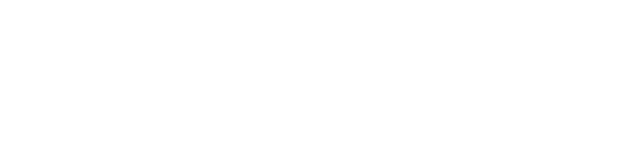
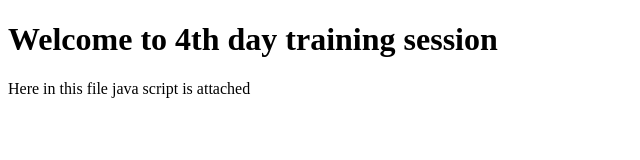
Before and after one commit to roshanbande1988/Training, a plain HTML site: page index.html in a window 1280 px wide. Shown: the whole page, without its empty margins (0-640 px from the left). Drawn offline with Linux system fonts and the light colour scheme.

Commit message:
java script attached message added

```diff
--- a/index.html
+++ b/index.html
@@ -8,6 +8,7 @@
     <script src="index.js"></script>
 </head>
 <body>
-
+    <h1>Welcome to 4th day training session</h1>
+    <p>Here in this file java script is attached</p>
 </body>
 </html>
```
